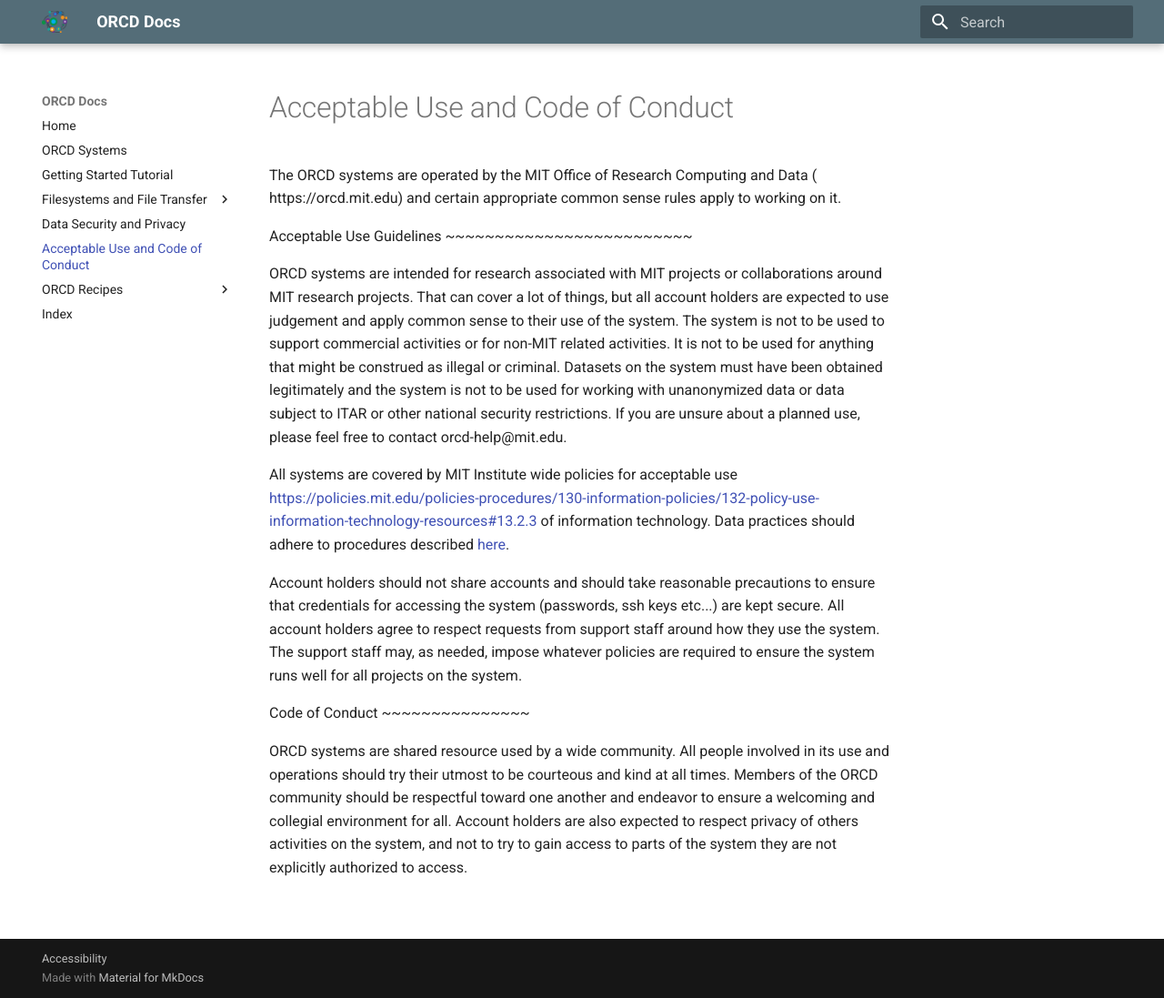
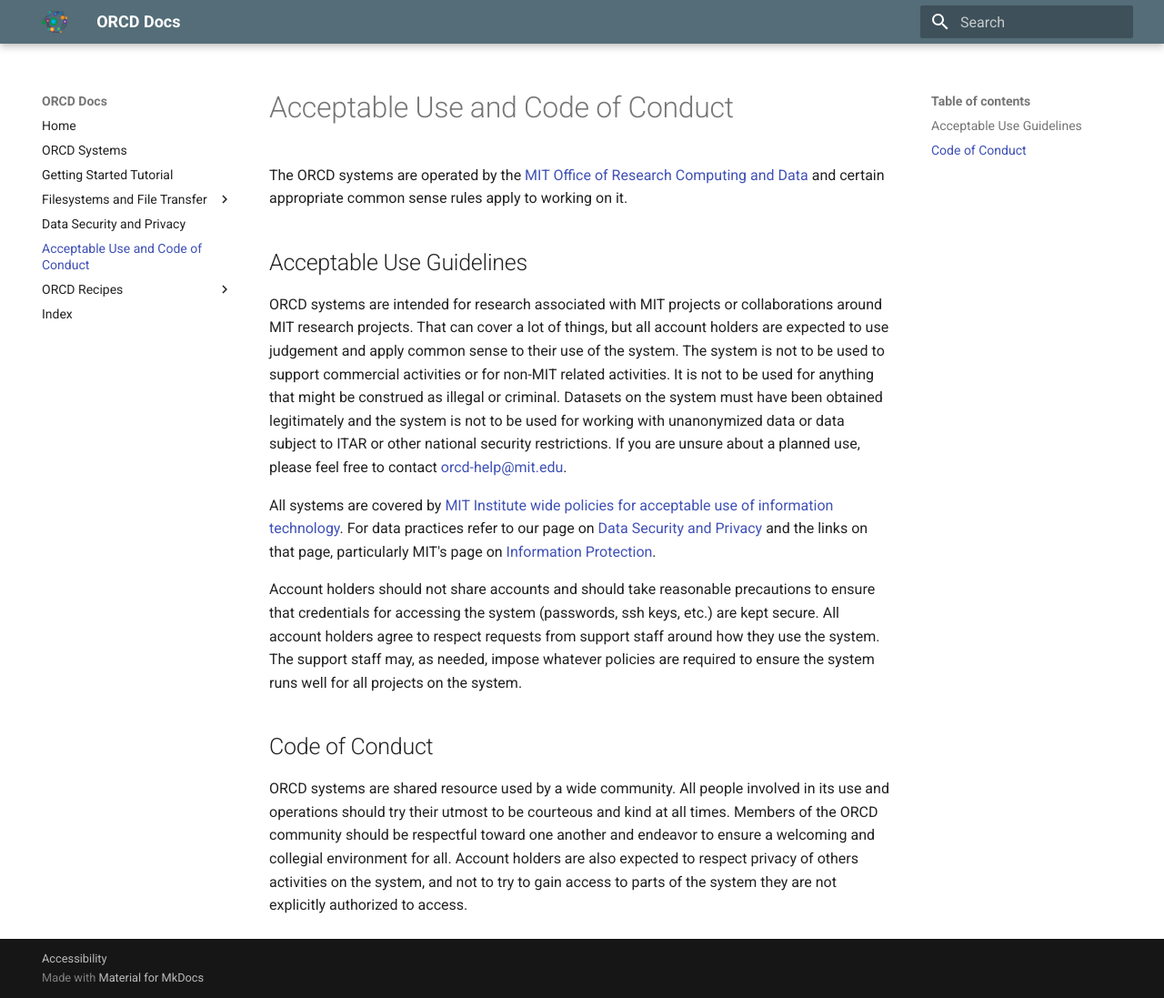
Before and after one commit to mit-orcd/orcd-docs-edit, an MkDocs documentation site: the page built from docs/code-of-conduct.md, in a window 1280 px wide and 1097 px high. Shown: the whole window at 91% size. Built offline with MkDocs 1.6.1 and Material for MkDocs 9.7.7, drawn with Linux system fonts in a browser that asks for light colours.

Commit message:
formatting for CoC page

```diff
--- a/docs/code-of-conduct.md
+++ b/docs/code-of-conduct.md
@@ -1,11 +1,9 @@
-Acceptable Use and Code of Conduct
-==================================
+# Acceptable Use and Code of Conduct
 
-The ORCD systems are operated by the MIT Office of Research Computing and Data ( https://orcd.mit.edu)
+The ORCD systems are operated by the [MIT Office of Research Computing and Data](https://orcd.mit.edu)
 and certain appropriate common sense rules apply to working on it.
 
-Acceptable Use Guidelines
-~~~~~~~~~~~~~~~~~~~~~~~~~
+## Acceptable Use Guidelines
 
 ORCD systems are intended for research associated with MIT projects or collaborations around
 MIT research projects. That can cover a lot of things, but all account holders are expected
@@ -15,19 +13,17 @@
 the system must have been obtained legitimately and the system is not to be used
 for working with unanonymized data or data subject to ITAR or other national security
 restrictions. If you are unsure about a planned use, please feel
-free to contact orcd-help@mit.edu.
+free to contact [orcd-help@mit.edu](mailto:orcd-help@mit.edu).
 
-All systems are covered by MIT Institute wide policies for acceptable use [https://policies.mit.edu/policies-procedures/130-information-policies/132-policy-use-information-technology-resources#13.2.3](https://policies.mit.edu/policies-procedures/130-information-policies/132-policy-use-information-technology-resources#13.2.3) of information technology. Data practices should adhere to procedures described
-[here](https://infoprotect.mit.edu/).
+All systems are covered by [MIT Institute wide policies for acceptable use of information technology](https://policies.mit.edu/policies-procedures/130-information-policies/132-policy-use-information-technology-resources#13.2.3). For data practices refer to our page on [Data Security and Privacy](data-security.md) and the links on that page, particularly MIT's page on [Information Protection](https://infoprotect.mit.edu/).
 
 Account holders should not share accounts and should take reasonable precautions to ensure
-that credentials for accessing the system (passwords, ssh keys etc...) are kept secure.
+that credentials for accessing the system (passwords, ssh keys, etc.) are kept secure.
 All account holders agree to respect requests from support staff around how they use
 the system. The support staff may, as needed, impose whatever policies are required
 to ensure the system runs well for all projects on the system.
 
-Code of Conduct
-~~~~~~~~~~~~~~~
+## Code of Conduct
 
 ORCD systems are shared resource used by a wide community. All people involved in
 its use and operations should try their utmost to be courteous and kind at all times. Members of the
```
